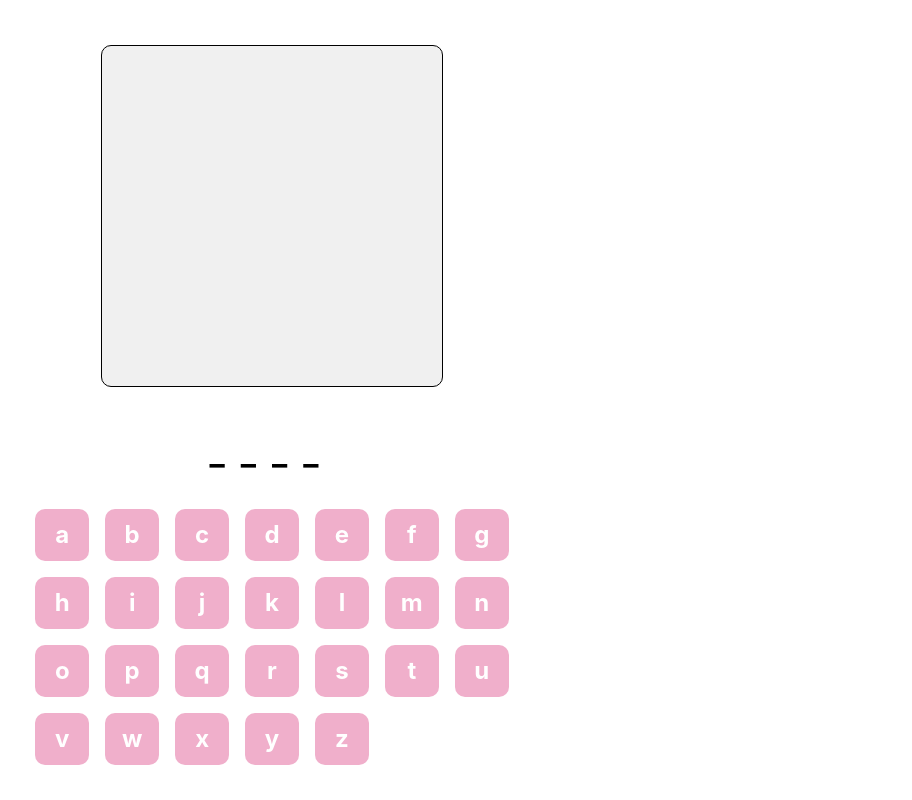
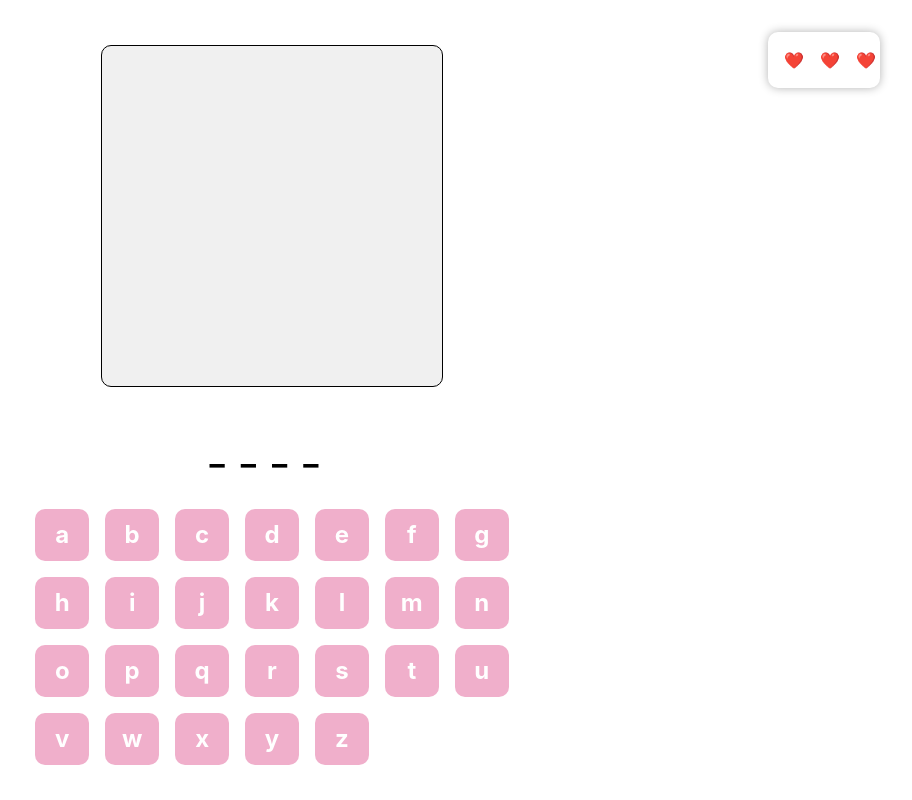
Before and after one commit to deeonwuli/scrufKitty, a React (Vite) app: page / in a window 1280 px wide. Shown: the whole page, without its empty margins (368-1280 px from the left). Built offline with nearby package versions, Linux system fonts and the light colour scheme.

Commit message:
feat: add modal for game over state and display lives remaining

```diff
--- a/src/App.tsx
+++ b/src/App.tsx
@@ -1,11 +1,13 @@
 import { useCallback, useMemo, useState } from "react";
 import "./App.css";
 import styled from "styled-components";
+import Modal from "./components/modal/Modal";
 
 const word: string = "duby";
 const alphabets: string[] = Array.from({ length: 26 }, (_, i) =>
   String.fromCharCode(97 + i)
 );
+const NUMBER_OF_LIVES = 3;
 
 function App() {
   const [selectedLetters, setSelectedLetters] = useState<string[]>([]);
@@ -15,9 +17,9 @@ function App() {
     [selectedLetters]
   );
 
-  const isWordGuessed = useMemo(
-    () => word.split("").every((letter) => isLetterSelected(letter)),
-    [isLetterSelected]
+  const incorrectGuesses = useMemo(
+    () => selectedLetters.filter((letter) => !word.includes(letter)).length,
+    [selectedLetters]
   );
 
   const handleLetterClick = useCallback(
@@ -25,11 +27,39 @@ function App() {
     []
   );
 
-  console.log({ selectedLetters });
+  const onSave = useCallback(() => {
+    setSelectedLetters([]);
+  }, []);
+
+  const isWordGuessed = useMemo(() => {
+    const allLettersSelected = word
+      .split("")
+      .every((letter) => isLetterSelected(letter));
+    const tooManyIncorrectGuesses = incorrectGuesses >= NUMBER_OF_LIVES;
+
+    return !tooManyIncorrectGuesses && !allLettersSelected
+      ? undefined
+      : tooManyIncorrectGuesses
+      ? false
+      : true;
+  }, [incorrectGuesses, isLetterSelected]);
 
   return (
     <Container>
       <HangmanContainer />
+      <LivesContainer>
+        {Array.from({ length: NUMBER_OF_LIVES }).map((_, index) => (
+          <span
+            key={index}
+            style={{
+              backgroundColor:
+                index < NUMBER_OF_LIVES - incorrectGuesses ? "none" : "red",
+            }}
+          >
+            ❤️
+          </span>
+        ))}
+      </LivesContainer>
       <WordContainer>
         {word
           .split("")
@@ -53,7 +83,18 @@ function App() {
         ))}
       </LetterContainer>
 
-      {isWordGuessed && <p>You Win! 🎉</p>}
+      {isWordGuessed !== undefined && (
+        <Modal onSave={onSave}>
+          {isWordGuessed === true ? (
+            <p>You Win! 🎉</p>
+          ) : (
+            <>
+              <p>You lost 😔</p>
+              <p>The correct word is "{word}"</p>
+            </>
+          )}
+        </Modal>
+      )}
     </Container>
   );
 }
@@ -80,6 +121,21 @@ const HangmanContainer = styled.div`
   margin: 10px;
   padding: 10px;
   background-color: rgb(240, 240, 240);
+`;
+
+const LivesContainer = styled.div`
+  position: absolute;
+  top: 2rem;
+  right: 2rem;
+  display: flex;
+  gap: 1rem;
+  padding: 1rem;
+  width: 5rem;
+  border-radius: 10px;
+  color: #ffffff;
+  font-weight: bold;
+  box-shadow: 0 0 10px rgba(0, 0, 0, 0.3);
+  z-index: 1;
 `;
 
 const WordContainer = styled.div`
--- /dev/null
+++ b/src/components/modal/Modal.tsx
@@ -0,0 +1,62 @@
+import styled from "styled-components";
+
+export default function Modal(props: {
+  children: React.ReactNode;
+  onSave: () => void;
+}) {
+  const { children, onSave } = props;
+
+  return (
+    <ModalOverlay>
+      <ModalContent>
+        <h3>Game Over</h3>
+        {children}
+        <p>Would you like to play again?</p>
+        <ButtonContainer>
+          <button onClick={onSave}>Yes</button>
+          <button>No</button>
+        </ButtonContainer>
+      </ModalContent>
+    </ModalOverlay>
+  );
+}
+
+const ModalOverlay = styled.div`
+  position: fixed;
+  top: 0;
+  left: 0;
+  z-index: 100;
+  width: 100vw;
+  height: 100vh;
+  background-color: rgba(0, 0, 0, 0.5);
+  display: flex;
+  justify-content: center;
+  align-items: center;
+`;
+
+const ModalContent = styled.div`
+  background-color: white;
+  padding: 2rem;
+  border-radius: 10px;
+  box-shadow: 0 0 10px rgba(0, 0, 0, 0.3);
+  display: flex;
+  flex-direction: column;
+  gap: 1rem;
+  align-items: center;
+  text-align: center;
+`;
+
+const ButtonContainer = styled.div`
+  display: flex;
+  gap: 1rem;
+
+  button {
+    padding: 0.5rem 1rem;
+    border: none;
+    border-radius: 5px;
+    background-color: rgb(240, 175, 203);
+    color: #ffffff;
+    cursor: pointer;
+    font-weight: bold;
+  }
+`;
```
